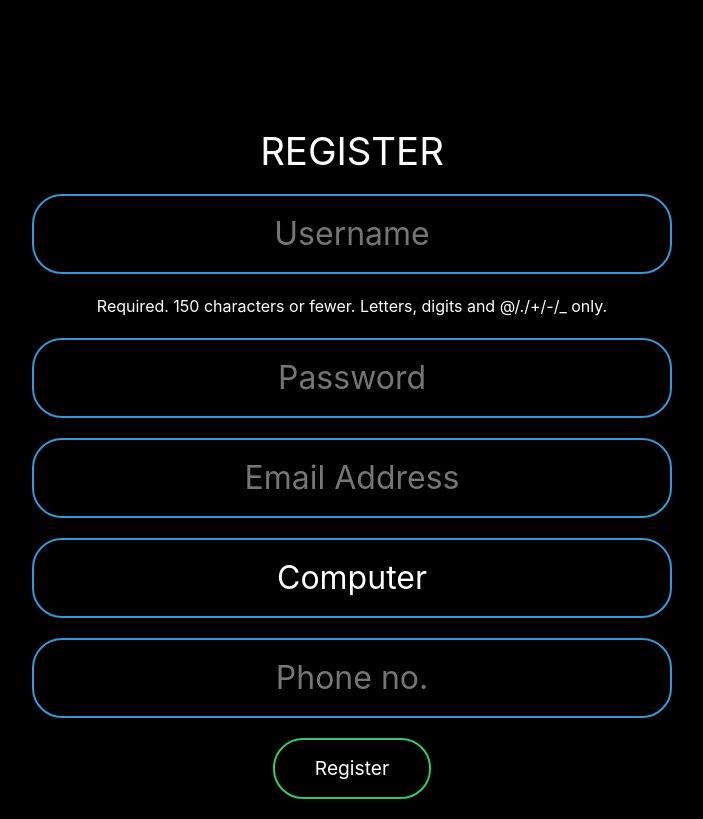
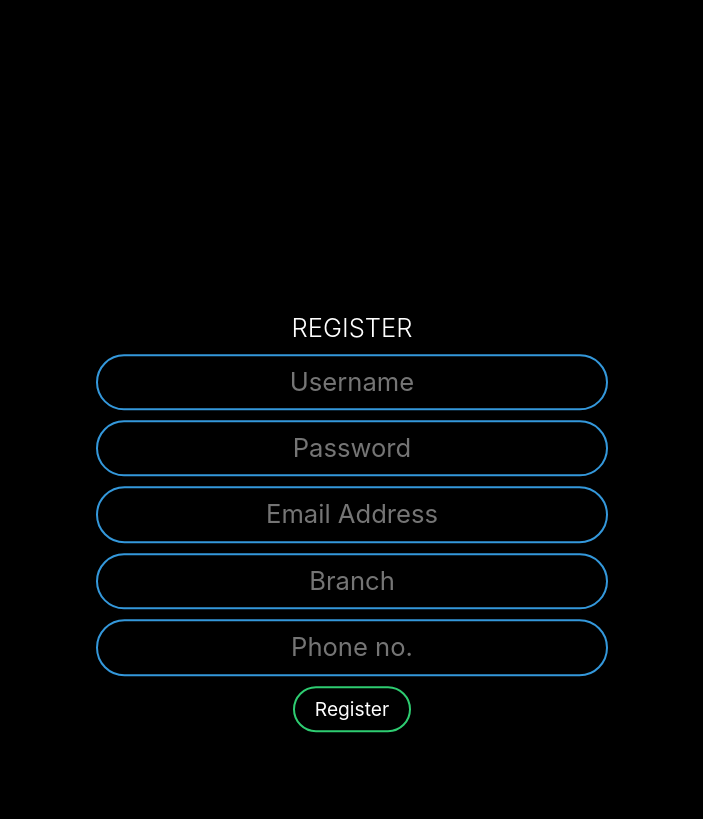
Before and after one commit to adityachavan198/Codecell, a Django app: page /accounts/register/ in a window 1280 px wide. Shown: the whole page, without its empty margins (288-991 px from the left). After the commit the page ends 733 px from the top, so only its background shows below. Run offline with Django 3.2, Linux system fonts and the light colour scheme; some libraries are stand-ins or nearby versions.

Commit message:
bug fixes

```diff
--- a/Accounts/models.py
+++ b/Accounts/models.py
@@ -8,7 +8,7 @@ from django.core.validators import RegexValidator
 class Student(models.Model):
     user=models.OneToOneField(User,on_delete=models.CASCADE)
 
-    branch=models.CharField(max_length=10, default='Computer', verbose_name="Branch")
+    branch=models.CharField(max_length=30, default='Computer', verbose_name="Branch")
 
     description=models.CharField(max_length=100, blank = True,help_text="Description about yourself")
 
@@ -16,7 +16,7 @@ class Student(models.Model):
 
     gender = models.CharField(max_length = 10)
 
-    phone_regex = RegexValidator(regex=r'^\+?1?\d{9,15}$',message="Phone number must be entered in the format: '+999999999'. Up to 12 digits allowed.")
+    phone_regex = RegexValidator(regex=r'^\+?1?\d{9,15}$',message="Phone number must be entered in the format: '9999999999'. Up to 12 digits allowed.")
 
     phone_number = models.CharField(validators=[phone_regex], max_length=14, blank=True)
 
--- a/Accounts/static/Accounts/register/style.css
+++ b/Accounts/static/Accounts/register/style.css
@@ -1,9 +1,7 @@
-/*body{
+body{
   margin: 0;
   padding: 0;
-  font-family: sans-serif;
-  background: #34495e;
-}*/
+}
 .box{
   width: 100%;
   margin-top: 10%;
@@ -11,35 +9,35 @@
   /*padding: 40px;*/
   /*border-radius: 30px;*/
   position: absolute;
-  /*top: 50%;
+  top: 50%;
   left: 50%;
   transform: translate(-50%,-50%);
-  */background: black/*#191919*/;
+  background: black/*#191919*/;
   text-align: center;
 }
 .box h1{
   color: white;
   text-transform: uppercase;
-  font-weight: 400;
-  font-size: 3vmax;
+  font-weight: 300;
+  font-size: 2vmax;
 }
 .box input[type = "text"],.box input[type = "password"],.box input[type = "email"],.box input[type = "date"]{
   border:0;
   background: none;
-  font-size: 2.5vmax;
+  font-size: 2vmax;
     display: block;
-  margin: 20px auto;
+  margin: 10px auto;
   text-align: center;
   border: 2px solid #3498db;
-  padding: 14px 10px;
-  width: 50%/*200px*/;
+  padding: 7px 5px;
+  width: 40%/*200px*/;
   outline: none;
   color: white;
   border-radius: 30px;
   transition: 0.25s;
 }
 .box input[type = "text"]:focus,.box input[type = "password"]:focus,.box input[type = "email"]:focus,.box input[type = "date"]:focus{
-  width: 70%;
+  width: 50%;
   border-color: #2ecc71;
 }
 .box input[type = "submit"]{
@@ -47,10 +45,10 @@
   background: none;
   font-size: 1.5vmax;
   display: block;
-  margin: 20px auto;
+  margin: 10px auto;
   text-align: center;
   border: 2px solid #2ecc71;
-  padding: 14px 40px;
+  padding: 7px 20px;
   outline: none;
   color: white;
   border-radius: 30px;
@@ -60,10 +58,3 @@
 .box input[type = "submit"]:hover{
   background: #2ecc71;
 }
-
-input[type=radio] {
-    border: 1px solid black;
-    width: 15%;
-    left: 35%;
-    height: 2vmax;
-}
--- a/Accounts/templates/Accounts/home.html
+++ b/Accounts/templates/Accounts/home.html
@@ -8,7 +8,7 @@
   <center><a id="btnHome" href="#about" class="btn bg-light text-dark btn-lg" role="button">Learn more</a></center>
 </div>
 
-  <div id="about" style="height:100vh;padding-top: 100px;">
+  <div id="about" style="height:100vh;padding-top: 50px;">
 <div class="container" style="text-align: center;">
     <img class="imgRight" src="{% static 'Accounts/assets/i1.svg' %}" style="height: 10vmax;width: 7vmax">
     <h2 class="upperTop">What is Codecell?</h2>
--- a/Accounts/templates/Accounts/login.html
+++ b/Accounts/templates/Accounts/login.html
@@ -11,9 +11,8 @@
 
 <form method="post">
     {% csrf_token %}
-  <h1>Login</h1>
+  <h4>Login</h4>
   <input type="text"name="username" required placeholder="Username">
-    <span class="helptext" style="color: white;font-size: 20px" >Username can be 150 characters or fewer. Letters, digits and @/./+/-/_ only.</span>
   <input type="password"  name="password" required placeholder="Password">
 
     {% if form.errors %}
--- a/Accounts/templates/Accounts/register.html
+++ b/Accounts/templates/Accounts/register.html
@@ -13,30 +13,46 @@
 
      <h1>Register</h1>
   <input type="text" name="username" maxlength="150" required placeholder="Username">
-    <span class="helptext text-white">Required. 150 characters or fewer. Letters, digits and @/./+/-/_ only.</span>
+{#    <span class="helptext text-white">Required. 150 characters or fewer. Letters, digits and @/./+/-/_ only.</span>#}
   <input type="password"  name="password" placeholder="Password">
 {#  <input type="password" name="" placeholder="Confirm Password">#}
   <input type="email" name="email" maxlength="254" placeholder="Email Address">
 {#  <input type="text" name="" placeholder="College name">#}
-  <input type="text" name="branch" value="Computer" maxlength="10" placeholder="Branch">
+  <input type="text" name="branch" maxlength="30" placeholder="Branch">
   <input type="text" name="phone_number" maxlength="14" placeholder="Phone no.">
 
 
-{% if form.errors %}
-    {% for field in form %}
+{% if form1.errors %}
+    {% for field in form1 %}
         {% for error in field.errors %}
             <div style="color: red">
                 <strong>{{ error|escape }}</strong>
             </div>
         {% endfor %}
     {% endfor %}
-    {% for error in form.non_field_errors %}
+    {% for error in form1.non_field_errors %}
     <div style="color: red">
         <strong>{{ error|escape }}</strong>
     </div>
     {% endfor %}
     {% endif %}
-    <input type="submit" value="Register"></input>
+
+{% if form2.errors %}
+    {% for field in form2 %}
+        {% for error in field.errors %}
+            <div style="color: red">
+                <strong>{{ error|escape }}</strong>
+            </div>
+        {% endfor %}
+    {% endfor %}
+    {% for error in form2.non_field_errors %}
+    <div style="color: red">
+        <strong>{{ error|escape }}</strong>
+    </div>
+    {% endfor %}
+    {% endif %}
+    <input type="submit" value="Register">
+
 </form>
 </body>
 </html>
--- a/Accounts/views.py
+++ b/Accounts/views.py
@@ -59,7 +59,9 @@ def register(request):
     if request.method == "POST":
         form1 = user_form(request.POST)
         form2 = student_form(request.POST)
+        print("A")
         if form1.is_valid() and form2.is_valid():
+            print("B")
             user = form1.save()
             user.set_password(user.password)
             user.save()
--- a/Hackathon/templates/Hackathon/hackathon_home.html
+++ b/Hackathon/templates/Hackathon/hackathon_home.html
@@ -13,8 +13,8 @@
 	</div>
         <div class="container center-vertically-holder" >
             <div class="row center-vertically">
-                <div class="col-md-8 offset-sm-0 offset-md-2 text-center" style="margin-top:100px;margin-bottom:100px;">
-                    <h1 data-aos="fade-down" data-aos-duration="1000" data-aos-delay="700" id="hero-title">Hackathon 2020</h1>
+                <div class="col-12 text-center" style="margin-top:100px;margin-bottom:100px;">
+                    <strong data-aos="fade-down" data-aos-duration="1000" data-aos-delay="700" style="font-size: 3vmax">Hackathon 2020</strong>
                     <p data-aos="fade-up" data-aos-duration="650" data-aos-delay="1450" id="hero-subtitle" style="margin-top:19px;font-size:2vmax;font-family:Poppins, sans-serif;">RGIT Codecell presents&nbsp;<strong> Major Hacathon </strong>&nbsp;&amp;&nbsp;<strong>Coding Competion</strong>&nbsp on 13 March, 2020.&nbsp;</p><button class="btn btn-primary" data-aos="fade-up" data-aos-duration="1100" data-aos-delay="1500"
                        onclick="location.href = '{% url 'hackathon_register' %}';" id="hero-btn" type="button">Register now&nbsp;<i class="fa fa-angle-double-right tada animated"></i>&nbsp;</button></div>
             </div>
@@ -61,7 +61,7 @@
         <!-- End: Big countdown -->
         <!-- Start: Inline countdown -->
         <div class="container">
-            <p class="text-center mt-5 text-light" data-countdown="03/13/2020 08:00:00"><span class="number-days">00</span>&nbsp;days <span class="number-hours">00</span>&nbsp;hours <span class="number-minutes">00</span>&nbsp;minutes <span class="number-seconds">00</span>&nbsp;seconds to go !!<br></p>
+{#            <p class="text-center mt-5 text-light" data-countdown="03/13/2020 08:00:00"><span class="number-days">00</span>&nbsp;days <span class="number-hours">00</span>&nbsp;hours <span class="number-minutes">00</span>&nbsp;minutes <span class="number-seconds">00</span>&nbsp;seconds to go !!<br></p>#}
         </div>
         <!-- End: Inline countdown -->
             <h3><p class="text-center mt-5 text-light">Are you a Coder ? It's time to prove it .</p></h3>
```
Also changed, not shown: Accounts/static/Accounts/login/style.css (+14 -16 lines), db.sqlite3.
